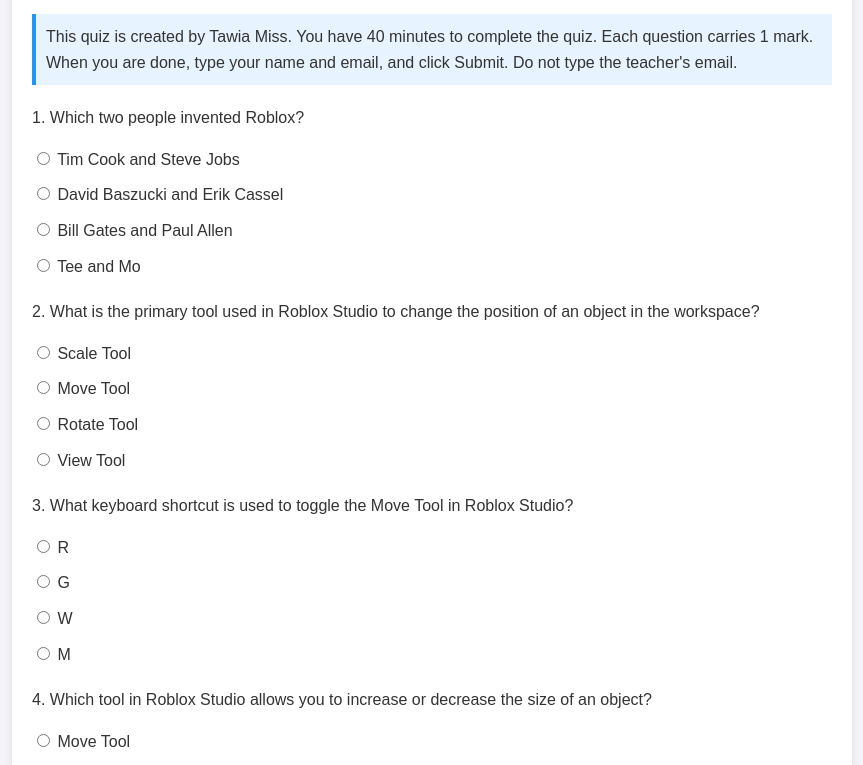
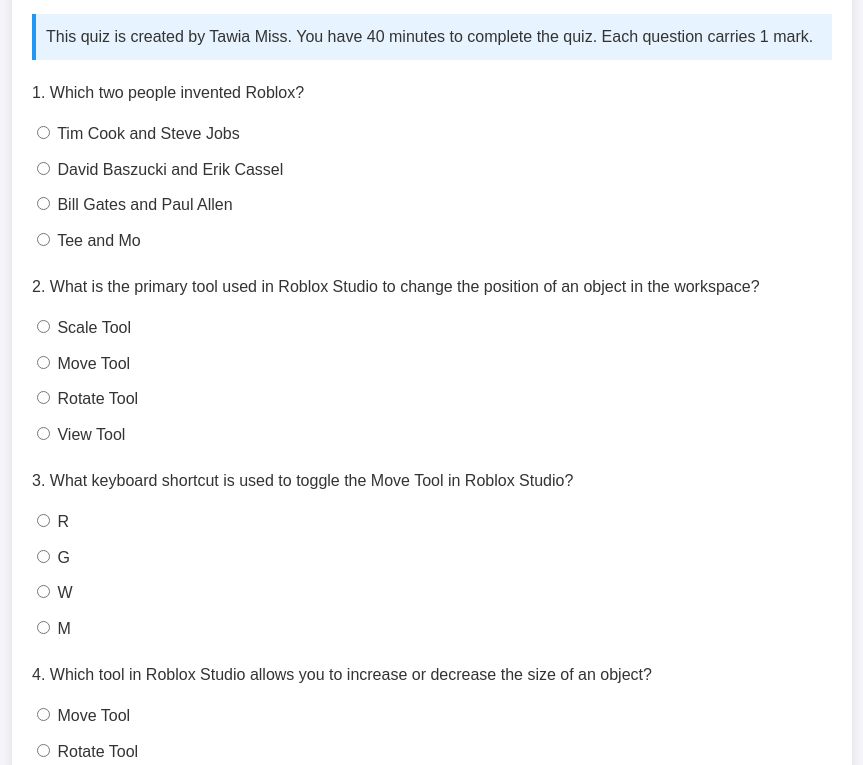
Before and after one commit to Silicon-Sorceress-Tawfia/Roblox-Quiz-for-Students, a plain HTML site: page index.html in a window 1280 px wide. Shown: the part 120-885 px from the top of the page, without its empty margins (208-1071 px from the left). Drawn offline with Linux system fonts and the light colour scheme.

Commit message:
second update

```diff
--- a/index.html
+++ b/index.html
@@ -99,7 +99,7 @@
 <body>
     <div class="container">
         <h1>Roblox Quiz</h1>
-        <p class="instructions">This quiz is created by Tawia Miss. You have 40 minutes to complete the quiz. Each question carries 1 mark. When you are done, type your name and email, and click Submit. Do not type the teacher's email.</p>
+        <p class="instructions">This quiz is created by Tawia Miss. You have 40 minutes to complete the quiz. Each question carries 1 mark.</p>
 
         <form id="quizForm" onsubmit="submitQuiz(event)">
             <!-- Questions 1-30 -->
```
